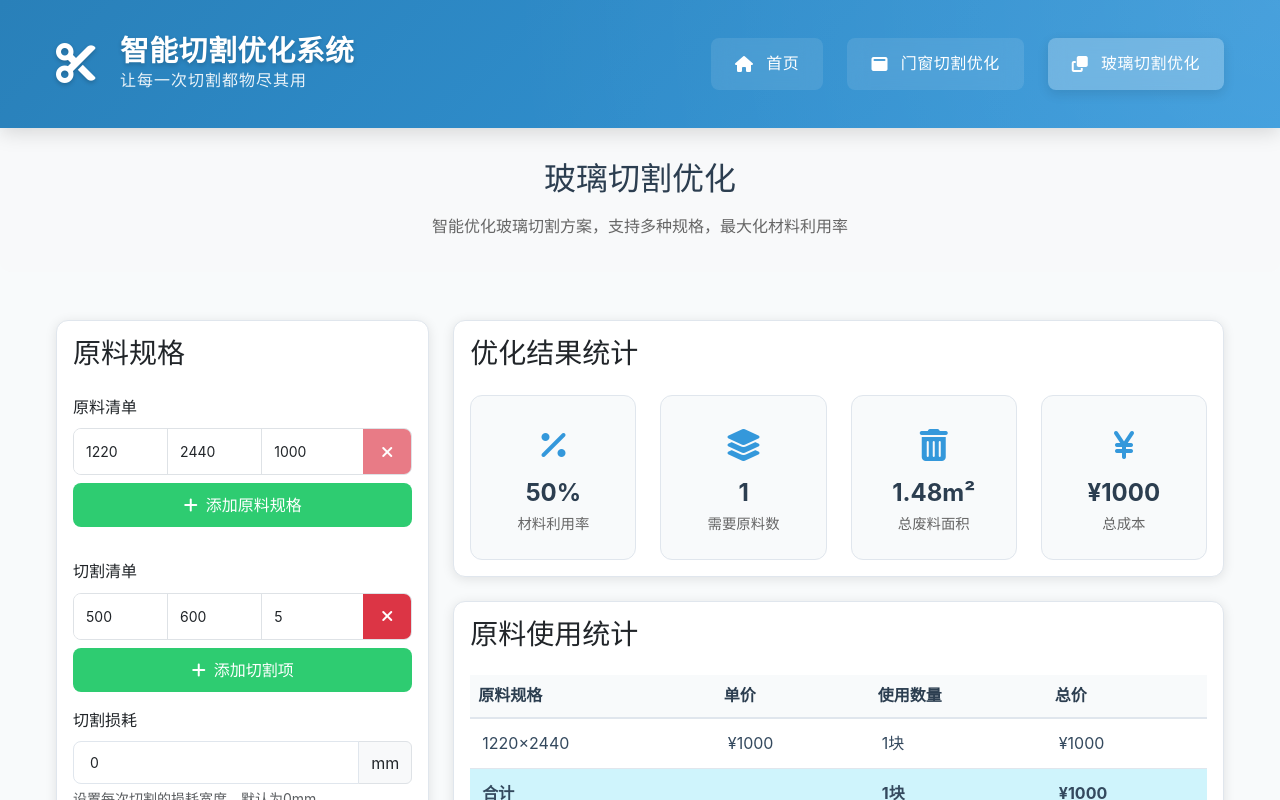
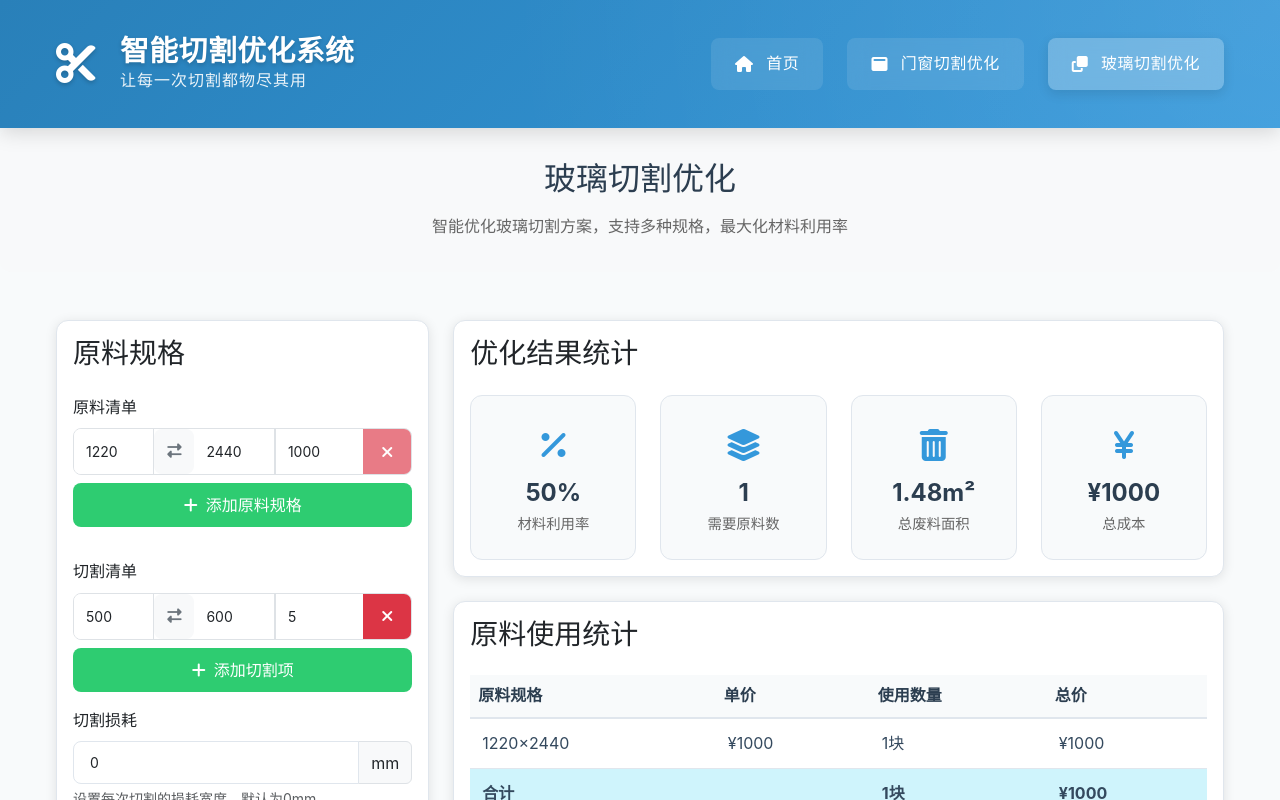
Before and after one commit to pleasureswx123/optimize-cuts, a Vue app: page /glass in a window 1280 px wide. Shown: the top 800 px of the page. Built offline with nearby package versions, Linux system fonts and the light colour scheme.

Commit message:
feat: 玻璃

```diff
--- a/src/views/GlassView.vue
+++ b/src/views/GlassView.vue
@@ -30,6 +30,14 @@
                           min="0"
                           step="1"
                         >
+                        <button
+                          type="button"
+                          class="btn btn-outline-secondary swap-btn"
+                          @click="swapDimensions(stock)"
+                          title="交换宽高"
+                        >
+                          <i class="fas fa-exchange-alt"></i>
+                        </button>
                         <input
                           type="number"
                           class="form-control"
@@ -83,6 +91,14 @@
                           min="0"
                           step="1"
                         >
+                        <button
+                          type="button"
+                          class="btn btn-outline-secondary swap-btn"
+                          @click="swapDimensions(item)"
+                          title="交换宽高"
+                        >
+                          <i class="fas fa-exchange-alt"></i>
+                        </button>
                         <input
                           type="number"
                           class="form-control"
@@ -1512,6 +1528,13 @@ onMounted(() => {
     console.error('初始化出错:', error)
   }
 })
+
+// 在 script setup 部分添加交换函数
+const swapDimensions = (item) => {
+  const temp = item.width
+  item.width = item.height
+  item.height = temp
+}
 </script>
 
 <style scoped>
@@ -1909,4 +1932,40 @@ onMounted(() => {
   color: #198754;
   font-size: 0.9rem;
 }
+
+/* 新增样式 */
+.swap-btn {
+  width: 40px;
+  padding: 0;
+  display: flex;
+  align-items: center;
+  justify-content: center;
+  border: none;
+  background: #f8f9fa;
+  color: #6c757d;
+  transition: all 0.2s ease;
+}
+
+.swap-btn:hover {
+  background: #e9ecef;
+  color: #2c3e50;
+}
+
+.swap-btn i {
+  font-size: 0.9rem;
+}
+
+.stock-item .form-control,
+.cut-item .form-control {
+  border: none;
+  border-radius: 0;
+  padding: 0.75rem;
+  flex: 1;
+  border-right: 1px solid #dee2e6;
+}
+
+.stock-item .form-control:last-child,
+.cut-item .form-control:last-child {
+  border-right: none;
+}
 </style>
```
